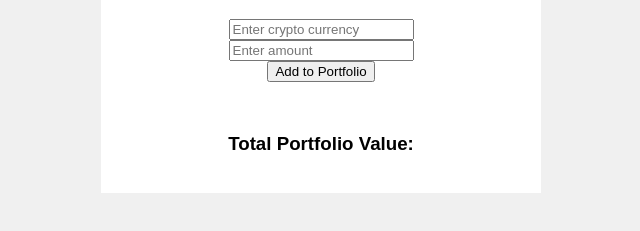
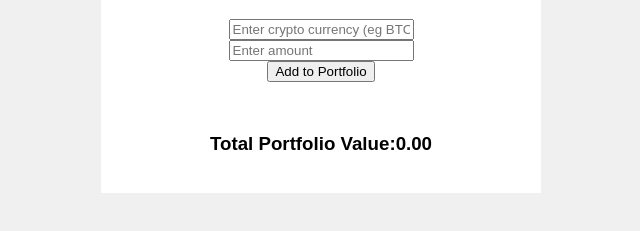
Before and after one commit to Nick-Nyler/Phase-1-Project, a plain HTML site: page index.html in a window 1280 px wide. Shown: the part 119-350 px from the top of the page, without its empty margins (319-959 px from the left). Drawn offline with Linux system fonts and the light colour scheme.

Commit message:
edited html

```diff
--- a/index.html
+++ b/index.html
@@ -9,11 +9,11 @@
 <body>
     <div class="container">
     <h2>Crypto Portfolio Tracker</h2>
-    <input type="text" id="cryptoInput" placeholder="Enter crypto currency">
+    <input type="text" id="cryptoInput" placeholder="Enter crypto currency (eg BTC)">
     <input type="number" id="cryptoAmount" placeholder="Enter amount">
     <button id="addCrypto">Add to Portfolio</button>
     <ul id="cryptoList"></ul>
-    <h3>Total Portfolio Value:</h3>
+    <h3>Total Portfolio Value:<span id="totalValue">0.00</span></h3>
 </div>
 </body>
 </html>
```
